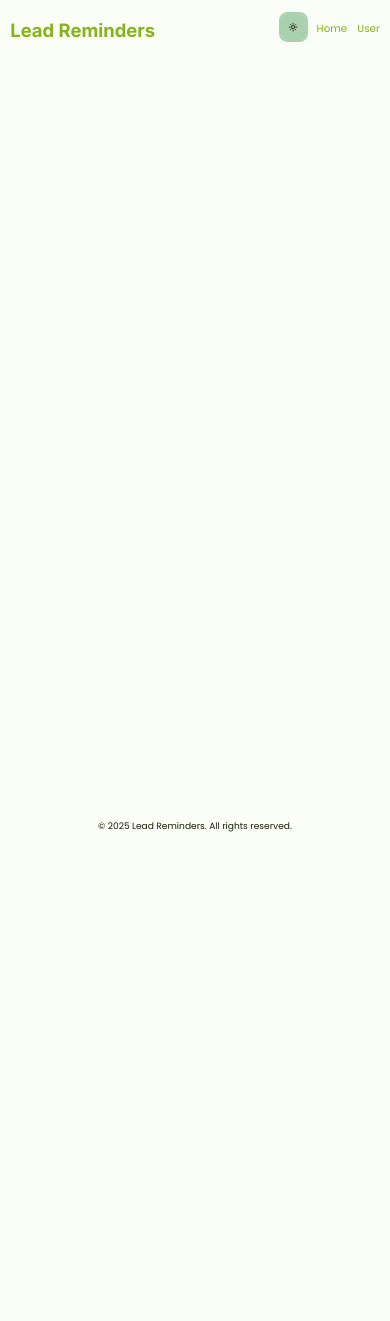
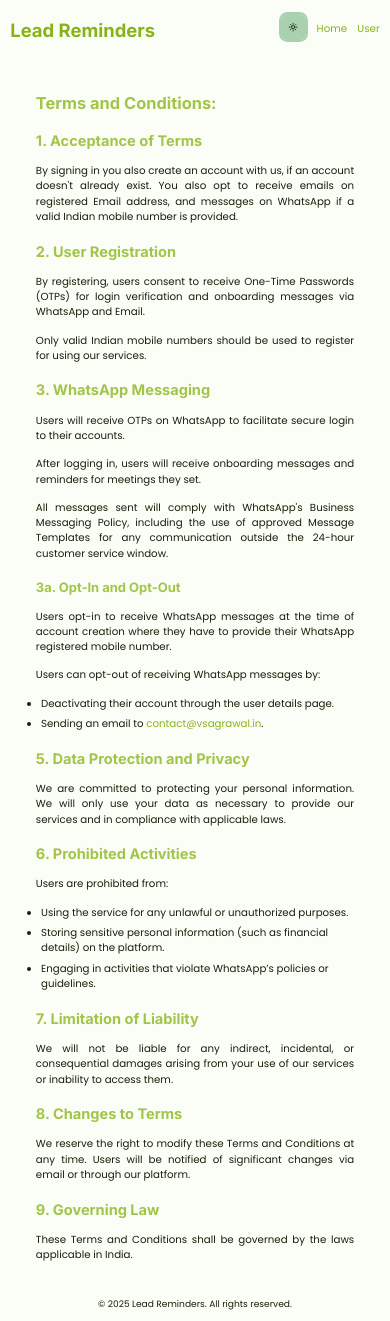
Before and after one commit to vaibhav-if/lead-reminder-frontend, a React (Vite) app: page /terms in a window 390 px wide. Before the commit the page ends 844 px from the top, so only its background shows below. Built offline with nearby package versions, Linux system fonts and the light colour scheme.

Commit message:
Add terms page, deactivate user, change login flow

```diff
--- a/index.html
+++ b/index.html
@@ -2,7 +2,6 @@
 <html lang="en">
   <head>
     <meta charset="UTF-8" />
-    <link rel="icon" type="image/svg+xml" href="/vite.svg" />
     <meta name="viewport" content="width=device-width, initial-scale=1.0" />
     <link rel="stylesheet" href="./src/index.css" />
     <title>Lead Reminders</title>
--- a/src/App.jsx
+++ b/src/App.jsx
@@ -7,6 +7,7 @@
 import Navbar from "./Navbar";
 import Footer from "./Footer";
 import PrivateRoute from "./PrivateRoute";
+import Terms from "./Terms";
 import "./App.css";
 
 function App() {
@@ -26,6 +27,7 @@
                 element={<PrivateRoute component={UserDetails} />}
               />
               <Route path="/login" element={<Login />} />
+              <Route path="/terms" element={<Terms />} />
             </Routes>
           </main>
           <Footer />
--- a/src/Login.jsx
+++ b/src/Login.jsx
@@ -12,7 +12,9 @@
 function Login() {
   const { setUser } = useUser();
   const [mobile, setMobile] = useState("");
+  const [email, setEmail] = useState("");
   const [otp, setOtp] = useState("");
+  const [isInactiveUser, setIsInactiveUser] = useState(false);
   const [isOtpSent, setIsOtpSent] = useState(false);
   const [errorMessage, setErrorMessage] = useState("");
   const [captchaVerified, setCaptchaVerified] = useState(false); // Set to false to enable captcha verification and update site key
@@ -25,12 +27,16 @@
   const mobilePattern = /^[6-9]\d{9}$/;
 
   const handleLogin = async () => {
-    if (!mobile) {
-      setErrorMessage("Mobile number is mandatory.");
+    // if (!mobile) {
+    //   setErrorMessage("Mobile number is mandatory.");
+    //   return;
+    // }
+    if (!mobilePattern.test(mobile)) {
+      setErrorMessage("Please enter a valid Indian mobile number.");
       return;
     }
-    if (!mobilePattern.test(mobile)) {
-      setErrorMessage("Please enter a valid Indian mobile number.");
+    if (!email) {
+      setErrorMessage("Email address is mandatory.");
       return;
     }
     if (!captchaVerified) {
@@ -45,19 +51,23 @@
           return;
         }
         const response = await axios.post(`${SERVER_URL}/users/login`, {
+          email,
           mobile,
           otp,
         });
-        console.log(response);
         if (response.data) {
-          setUser(response.data);
-          navigate("/");
+          if (response.data.message == "User is inactive") {
+            setIsInactiveUser(true);
+          } else {
+            setUser(response.data);
+            navigate("/");
+          }
         } else {
           setErrorMessage("Something went wrong. Please register again.");
           navigate("/login");
         }
       } catch (error) {
-        console.error("Error verifying OTP: ", error);
+        console.error("Error verifying OTP: ");
         setErrorMessage("An error occurred while verifying OTP.");
       } finally {
         recaptchaRef.current.reset();
@@ -68,12 +78,13 @@
       try {
         const recaptchaToken = await recaptchaRef.current.getValue();
         await axios.post(`${SERVER_URL}/users/send-otp`, {
+          email,
           mobile,
           recaptchaToken,
         });
         setIsOtpSent(true);
       } catch (error) {
-        console.error("Error sending OTP:", error);
+        console.error("Error sending OTP:");
         setErrorMessage("An error occurred while sending OTP.");
       } finally {
         setIsSendingOtp(false);
@@ -90,13 +101,55 @@
 
   return (
     <>
+      {isInactiveUser && (
+        <div
+          role="alert"
+          className="flex items-center p-4 mb-4 text-red-700 bg-red-100 rounded-lg justify-center sm:mx-auto sm:w-full sm:max-w-sm"
+        >
+          <svg
+            xmlns="http://www.w3.org/2000/svg"
+            fill="none"
+            viewBox="0 0 24 24"
+            stroke-width="1.5"
+            stroke="currentColor"
+            class="size-6"
+          >
+            <path
+              stroke-linecap="round"
+              stroke-linejoin="round"
+              d="M12 9v3.75m-9.303 3.376c-.866 1.5.217 3.374 1.948 3.374h14.71c1.73 0 2.813-1.874 1.948-3.374L13.949 3.378c-.866-1.5-3.032-1.5-3.898 0L2.697 16.126ZM12 15.75h.007v.008H12v-.008Z"
+            />
+          </svg>
+          &nbsp;
+          <span className="">
+            Warning! User is inactive. Plese contact support at{" "}
+            <a href="mailto:contact@vsagrawal.in">contact@vsagrawal.in</a>
+          </span>
+        </div>
+      )}
       <div className="flex min-h-full flex-1 flex-col justify-center px-6 py-12 lg:px-8">
         <div className="sm:mx-auto sm:w-full sm:max-w-sm">
-          <h2 className="mt-10 text-center">Sign in or Create an Account</h2>
+          <h2 className="mt-3 text-center">Register / Sign in</h2>
         </div>
 
-        <div className="mt-10 sm:mx-auto sm:w-full sm:max-w-sm">
+        <div className="mt-3 sm:mx-auto sm:w-full sm:max-w-sm">
           <div className="space-y-6">
+            <div>
+              <label htmlFor="email" className="block  font-medium ">
+                Email
+              </label>
+              <div className="mt-2">
+                <input
+                  id="email"
+                  name="email"
+                  type="email"
+                  placeholder="Enter Your Email ID"
+                  value={email}
+                  onChange={(e) => setEmail(e.target.value)}
+                  className={`block w-full rounded-md  px-3 py-1.5 text-base  outline-1 -outline-offset-1 outline-gray-300  focus:outline-2 focus:-outline-offset-2 focus:outline-accent sm:`}
+                />
+              </div>
+            </div>
             <div>
               <label htmlFor="mobile" className="block  font-medium ">
                 Mobile Number
@@ -126,7 +179,6 @@
                 )}
               </div>
             </div>
-
             {isOtpSent && (
               <div>
                 <label htmlFor="otp" className="block  font-medium ">
@@ -180,13 +232,42 @@
               </button>
             </div>
           </div>
-
           {errorMessage && <p className="error-message">{errorMessage}</p>}
-
-          <p className="mt-5 text-center">
-            {isOtpSent
-              ? "OTP has been sent on Whatsapp"
-              : "OTP will be sent on WhatsApp."}
+          <p className="mt-3 text-center">
+            <small>
+              {isOtpSent
+                ? "OTP has been sent on Email"
+                : "OTP will be sent on Email."}
+            </small>
+          </p>
+          <p className="text-justify">
+            <small>
+              By signing in, you agree to these &nbsp;
+              <a href="/terms" className="" target="_blank">
+                <i>Terms and Conditions</i>
+              </a>
+              .
+            </small>
+          </p>
+          <p className="text-justify">
+            <small className="flex items-center gap-2">
+              <svg
+                xmlns="http://www.w3.org/2000/svg"
+                fill="none"
+                viewBox="0 0 24 24"
+                strokeWidth={1}
+                stroke="currentColor"
+                className="size-6"
+              >
+                <path
+                  strokeLinecap="round"
+                  strokeLinejoin="round"
+                  d="m11.25 11.25.041-.02a.75.75 0 0 1 1.063.852l-.708 2.836a.75.75 0 0 0 1.063.853l.041-.021M21 12a9 9 0 1 1-18 0 9 9 0 0 1 18 0Zm-9-3.75h.008v.008H12V8.25Z"
+                />
+              </svg>
+              WhatsApp Integration will be live soon, stay tuned for further
+              updates
+            </small>
           </p>
         </div>
       </div>
--- a/src/PrivateRoute.jsx
+++ b/src/PrivateRoute.jsx
@@ -8,8 +8,6 @@
     return <div>Loading...</div>;
   }
 
-  console.log(user ? "User is logged in" : "User is not logged in");
-
   return user ? <Component /> : <Navigate to="/login" />;
 };
 
--- /dev/null
+++ b/src/Terms.jsx
@@ -0,0 +1,107 @@
+function Terms() {
+  return (
+    <>
+      <div class="flex justify-center">
+        <div class="container mx-auto px-4 w-11/12 md:w-4/5 lg:w-3/5">
+          <h2>Terms and Conditions:</h2>
+
+          <h3>1. Acceptance of Terms</h3>
+          <p className="max-w-none text-justify">
+            By signing in you also create an account with us, if an account
+            doesn't already exist. You also opt to receive emails on registered
+            Email address, and messages on WhatsApp if a valid Indian mobile
+            number is provided.
+          </p>
+
+          <h3>2. User Registration</h3>
+          <p className="max-w-none text-justify">
+            By registering, users consent to receive One-Time Passwords (OTPs)
+            for login verification and onboarding messages via WhatsApp and
+            Email.
+          </p>
+          <p className="max-w-none text-justify">
+            Only valid Indian mobile numbers should be used to register for
+            using our services.
+          </p>
+
+          <h3>3. WhatsApp Messaging</h3>
+          <p className="max-w-none text-justify">
+            Users will receive OTPs on WhatsApp to facilitate secure login to
+            their accounts.
+          </p>
+          <p className="max-w-none text-justify">
+            After logging in, users will receive onboarding messages and
+            reminders for meetings they set.
+          </p>
+          <p className="max-w-none text-justify">
+            All messages sent will comply with WhatsApp's Business Messaging
+            Policy, including the use of approved Message Templates for any
+            communication outside the 24-hour customer service window.
+          </p>
+
+          <h4>3a. Opt-In and Opt-Out</h4>
+          <p className="max-w-none text-justify">
+            Users opt-in to receive WhatsApp messages at the time of account
+            creation where they have to provide their WhatsApp registered mobile
+            number.
+          </p>
+          <p className="max-w-none text-justify">
+            Users can opt-out of receiving WhatsApp messages by:
+          </p>
+          <ul>
+            <li>Deactivating their account through the user details page.</li>
+            <li>
+              Sending an email to{" "}
+              <a href="mailto:contact@vsagrawal.in">contact@vsagrawal.in</a>.
+            </li>
+          </ul>
+
+          <h3>5. Data Protection and Privacy</h3>
+          <p className="max-w-none text-justify">
+            We are committed to protecting your personal information. We will
+            only use your data as necessary to provide our services and in
+            compliance with applicable laws.
+          </p>
+
+          <h3>6. Prohibited Activities</h3>
+          <p className="max-w-none text-justify">Users are prohibited from:</p>
+          <ul>
+            <li>
+              Using the service for any unlawful or unauthorized purposes.
+            </li>
+            <li>
+              Storing sensitive personal information (such as financial details)
+              on the platform.
+            </li>
+            <li>
+              Engaging in activities that violate WhatsApp’s policies or
+              guidelines.
+            </li>
+          </ul>
+
+          <h3>7. Limitation of Liability</h3>
+          <p className="max-w-none text-justify">
+            We will not be liable for any indirect, incidental, or consequential
+            damages arising from your use of our services or inability to access
+            them.
+          </p>
+
+          <h3>8. Changes to Terms</h3>
+          <p className="max-w-none text-justify">
+            We reserve the right to modify these Terms and Conditions at any
+            time. Users will be notified of significant changes via email or
+            through our platform.
+          </p>
+
+          <h3>9. Governing Law</h3>
+          <p className="max-w-none text-justify">
+            These Terms and Conditions shall be governed by the laws applicable
+            in India.
+          </p>
+        </div>
+      </div>
+    </>
+  );
+}
+
+export default Terms;
--- a/src/UserContext.jsx
+++ b/src/UserContext.jsx
@@ -16,12 +16,11 @@
 
   const fetchUser = async () => {
     try {
-      console.log("inside fetchUser");
       const response = await axios.get(`${SERVER_URL}/users/auth/check`);
       setUser(response.data);
       return response.data;
     } catch (error) {
-      console.error("Error fetching user:", error);
+      console.error("Error fetching user:");
       return null;
     } finally {
       setLoading(false);
@@ -33,7 +32,7 @@
       await axios.get(`${SERVER_URL}/users/logout`);
       setUser(null);
     } catch (error) {
-      console.error("Error logging out:", error);
+      console.error("Error logging out:");
       return null;
     }
   };
```
Also changed, not shown: src/Leads.jsx (+9 -10 lines), src/UserDetails.jsx (+60 -7 lines).
